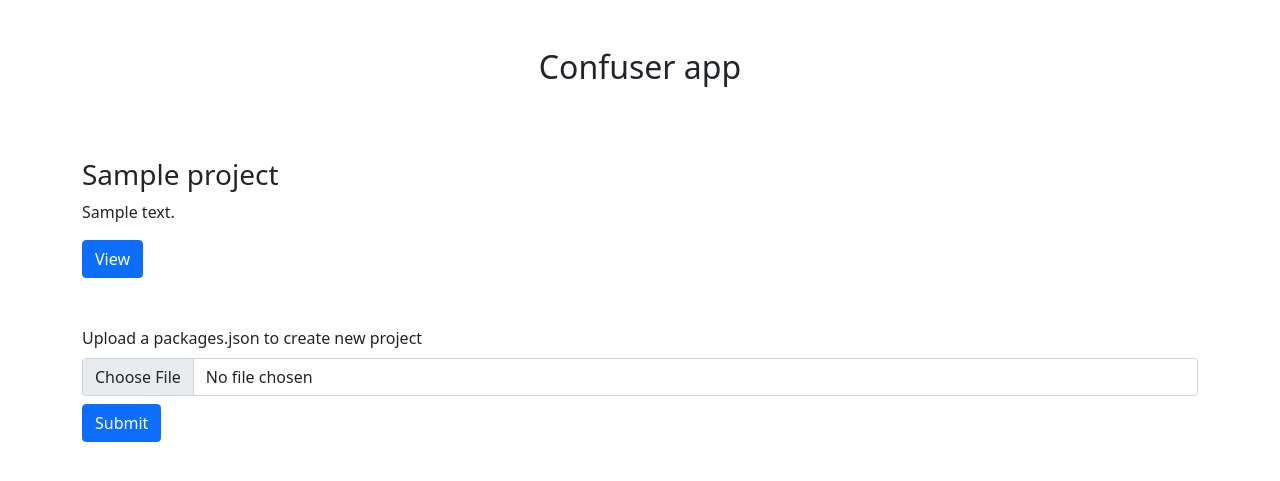
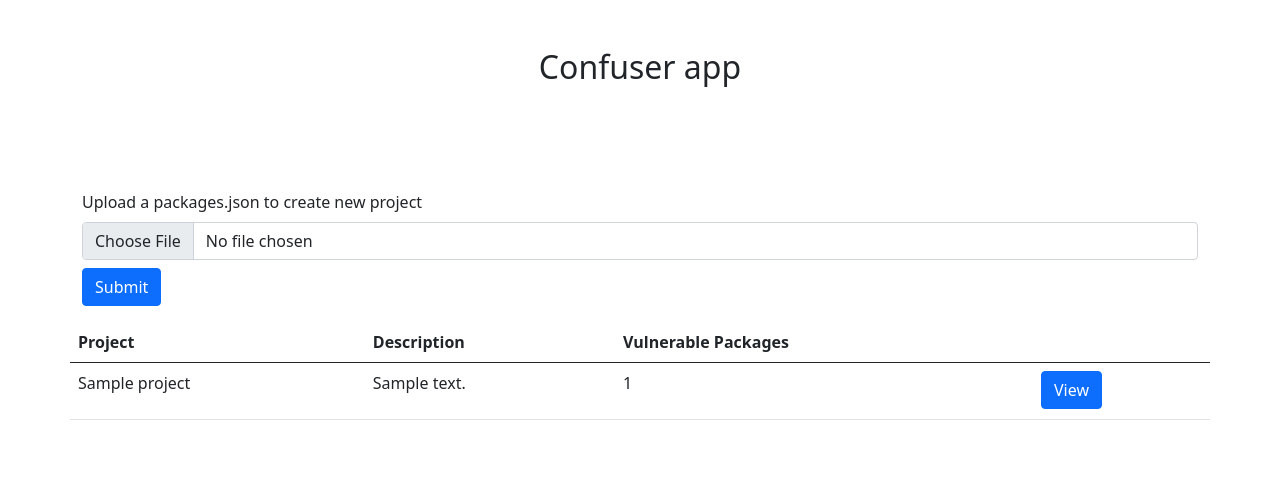
Before and after one commit to doyensec/confuser, a Flask app: page / in a window 1280 px wide. Shown: the top 481 px of the page. Run offline with Flask 2, Linux system fonts and the light colour scheme; tables that the repository leaves empty hold one stand-in row (values such as "Sample post").

Commit message:
Displaying projects in table with vulnerable packages count

```diff
--- a/app.py
+++ b/app.py
@@ -7,6 +7,7 @@ from flask import render_template
 from flask import request
 from flask import redirect
 from itsdangerous import base64_decode
+from sqlalchemy import func
 import npm
 
 from burp import BurpCollaboratorClient
@@ -27,7 +28,8 @@ def format_date(epoch):
 
 @app.route("/")
 def main():
-    projects = models.Project.query.all()
+    all_packages_subquery = models.db.session.query(models.Package.project_id, func.count(models.Package.id).filter(models.Package.vulnerable == True).label("count")).group_by(models.Package.project_id).subquery()
+    projects = models.db.session.query(models.Project, all_packages_subquery.c.count).join(all_packages_subquery, all_packages_subquery.c.project_id == models.Project.id, isouter=True).order_by(all_packages_subquery.c.count.desc()).all()
 
     return render_template("main.html", projects=projects)
 
--- a/templates/main.html
+++ b/templates/main.html
@@ -14,15 +14,6 @@
     <div class="py-5 text-center">
       <h2>Confuser app</h2>
     </div>
-    <div class="row mt-3">
-      {% for project in projects %}
-      <div class="col-sm-3">
-        <h3>{{project.name}}</h5>
-         <p>{{project.description}}</p>
-         <a href="/project/{{project.id}}" class="btn btn-primary">View</a>
-      </div>
-      {% endfor %}
-    </div>
     <div class="row mt-5"">
       <form class="form-inline" action="/project/create" method="post" enctype="multipart/form-data">
         <div class="form-group mb-2">
@@ -32,6 +23,27 @@
         <input type="submit" class="btn btn-primary"></input>
       </form>
     </div>
+    <div class="row mt-3">
+      <table class="table">
+        <thead>
+          <tr>
+            <th scope="col">Project</th>
+            <th scope="col">Description</th>
+            <th scope="col">Vulnerable Packages</th>
+            <th scope="col"></th>
+          </tr>
+        </thead>
+        <tbody>
+          {% for project in projects %}
+          <tr>
+            <td>{{project['Project'].name}}</h5>
+            <td>{{project['Project'].description}}</p>
+            <td>{{project['count']}}</td>
+            <td><a href="/project/{{project['Project'].id}}" class="btn btn-primary">View</a></td>
+          </tr>
+          {% endfor %}
+        </tbody>
+      </table>
     </div>
   </div>
 </body>
```
